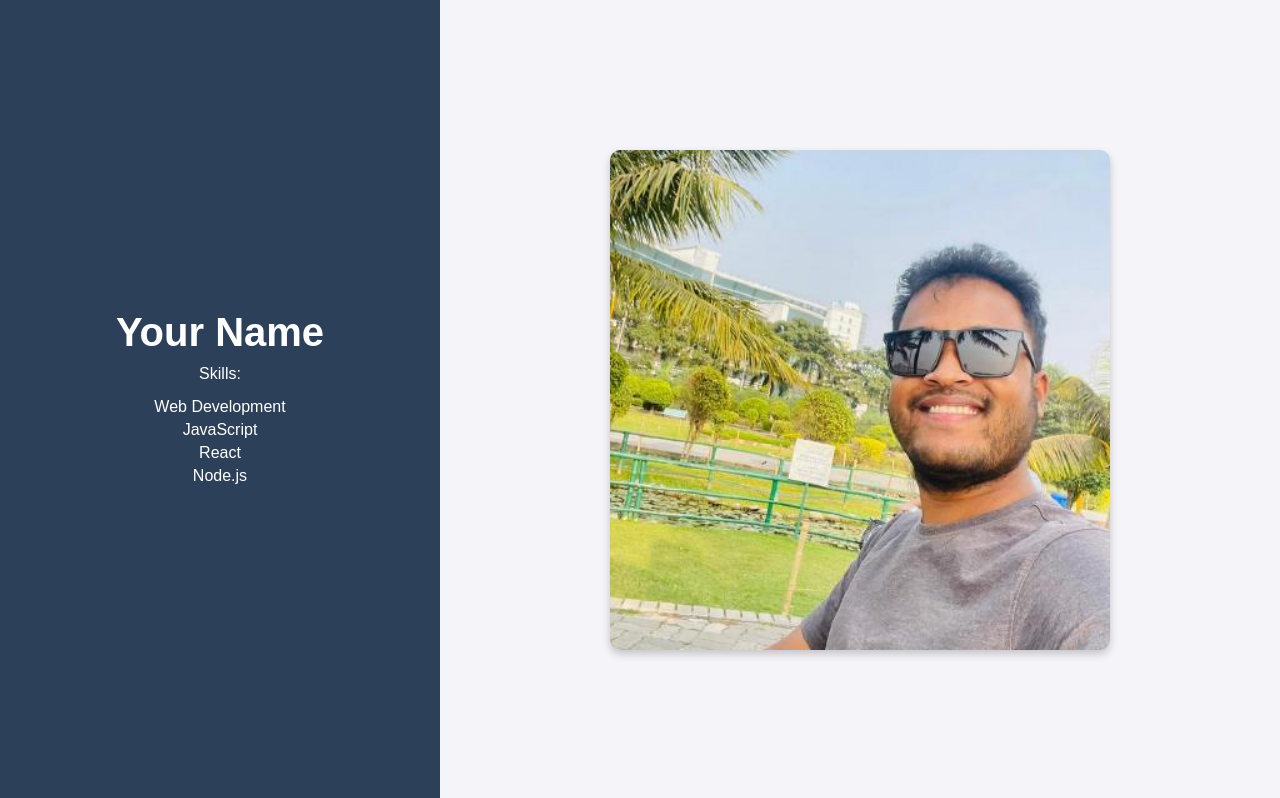
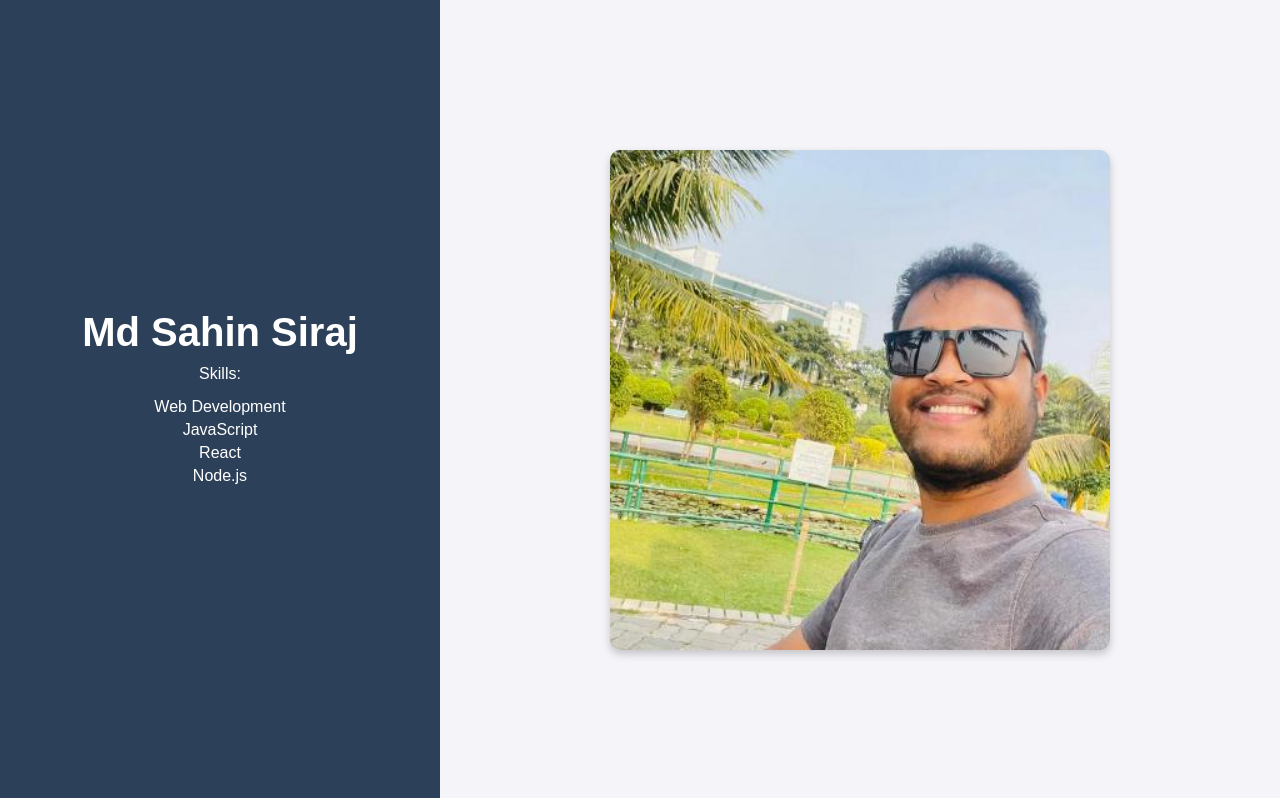
Before and after one commit to sahin-dev/sahin-dev.github.io, a plain HTML site: page index.html in a window 1280 px wide. Shown: the top 798 px of the page. Drawn offline with Linux system fonts and the light colour scheme.

Commit message:
Change name and titile

```diff
--- a/index.html
+++ b/index.html
@@ -3,7 +3,7 @@
 <head>
   <meta charset="UTF-8">
   <meta name="viewport" content="width=device-width, initial-scale=1.0">
-  <title>Portfolio</title>
+  <title>Md Sahin Siraj</title>
   <link rel="stylesheet" href="styles.css">
   <link rel="stylesheet" href="https://cdnjs.cloudflare.com/ajax/libs/font-awesome/6.0.0/css/all.min.css">
 </head>
@@ -11,7 +11,7 @@
   <div class="container">
     <!-- Left Section -->
     <div class="left">
-      <h1>Your Name</h1>
+      <h1>Md Sahin Siraj</h1>
       <p>Skills:</p>
       <ul>
         <li>Web Development</li>
```
